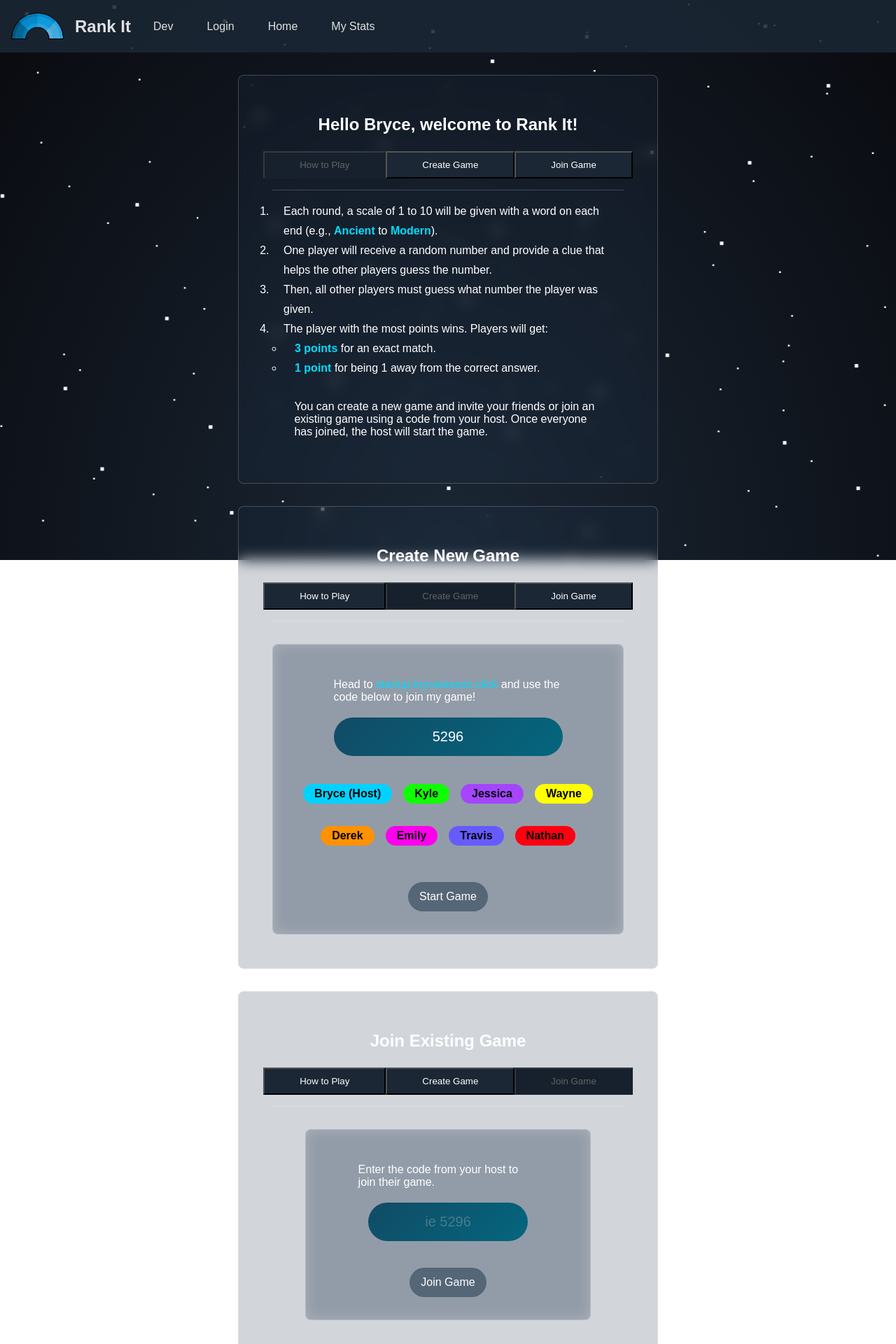
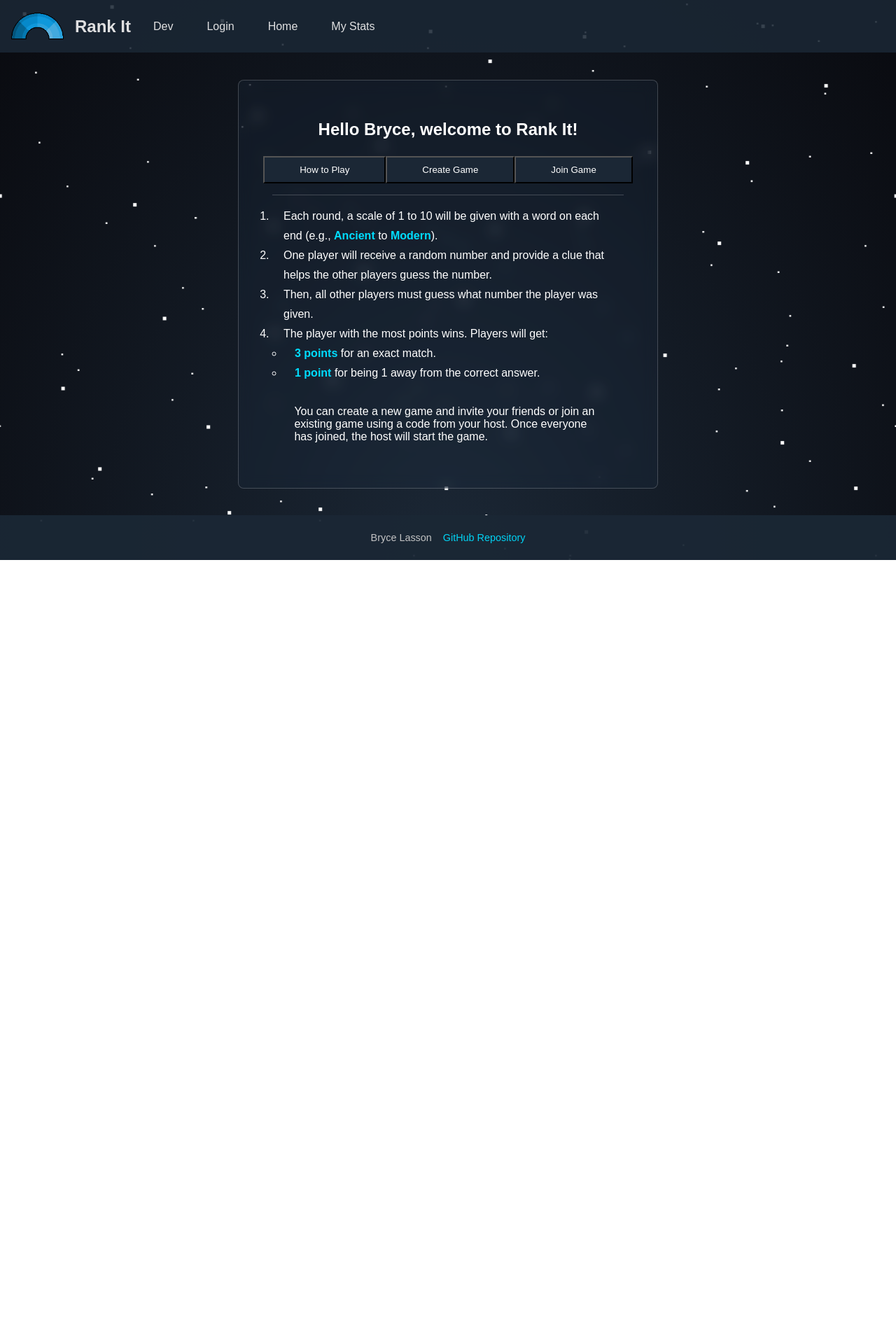
Before and after one commit to bolasson/startup, a React (Vite) app: page /home in a window 1280 px wide. Shown: the top 1920 px of the page at 70% size. After the commit the page ends 800 px from the top, so only its background shows below. Built offline with nearby package versions, Linux system fonts and the light colour scheme.

Commit message:
Updated home structure, created sub components, and updated navigation

```diff
--- a/src/home/home.jsx
+++ b/src/home/home.jsx
@@ -1,22 +1,38 @@
-import React from "react";
+import React, { useState } from "react";
 import "../styles.css";
 
 export default function Home() {
+
+    const welcomeMessage = "Hello Bryce, welcome to Rank It!";
+
+    const [activeTab, setActiveTab] = useState(<HowToPlay />);
+    const [tabTitle, setTabTitle] = useState(welcomeMessage);
+
+    function changeTab(title, component) {
+        setTabTitle(title);
+        setActiveTab(component);
+    }
+
     return (
         <main>
-            {/* <!-- Tabs to determine which form is enabled. The how to play tab will be enabled by default --> */}
-            {/* <!-- This reperesents the how to play tab of the form --> */}
             <section>
+                <h2>{tabTitle}</h2>
                 {/* <!-- Replace Bryce with the user's username --> */}
-                <h2>Hello Bryce, welcome to Rank It!</h2>
                 <div className="tabs">
-                    {/* <!-- When 'Create Game' is clicked, it will generate a code and populate the input field in the form below.  --> */}
-                    {/* <!-- When a tab is clicked the corresponding form will pop up. Some buttons are currently disabled to display the styling for each active tab. --> */}
-                    <button className="tab-link" disabled>How to Play</button>
-                    <button className="tab-link">Create Game</button>
-                    <button className="tab-link">Join Game</button>
+                    <button className="tab-link" onClick={() => { changeTab(welcomeMessage, <HowToPlay />) }}>How to Play</button>
+                    <button className="tab-link" onClick={() => { changeTab('Create a Game', <CreateGame />) }} >Create Game</button>
+                    <button className="tab-link" onClick={() => { changeTab('Join a Game', <JoinGame changeTab={changeTab} />) }} >Join Game</button>
                 </div>
                 <hr />
+                {activeTab}
+            </section>
+        </main>
+    );
+}
+
+function HowToPlay() {
+    return (
+        <>
             <ol>
                 <li>Each round, a scale of 1 to 10 will be given with a word on each end (e.g., <strong>Ancient</strong> to <strong>Modern</strong>).</li>
                 <li>One player will receive a random number and provide a clue that helps the other players guess the number.</li>
@@ -29,23 +45,26 @@ export default function Home() {
                 </li>
             </ol>
             <p>You can create a new game and invite your friends or join an existing game using a code from your host. Once everyone has joined, the host will start the game.</p>
-            </section>
-            {/* <!-- This reperesents the create game tab of the form --> */}
-            <section>
-                <h2>Create New Game</h2>
-                <div className="tabs">
-                    {/* <!-- When 'Create Game' is clicked, it will generate a code and populate the input field in the form below.  --> */}
-                    {/* <!-- When a tab is clicked the corresponding form will pop up.--> */}
-                    <button className="tab-link">How to Play</button>
-                    <button className="tab-link" disabled>Create Game</button>
-                    <button className="tab-link">Join Game</button>
-                </div>
-                <hr />
+        </>
+    );
+}
+
+function CreateGame() {
+    return (
+        <>
             {/* <!-- Using the get method for now, so I can verify the form is working --> */}
-                <form className="transparent-form" method="get" action="play">
+            <form className="transparent-form" method="get" action="play" >
                 <p>Head to <a href="https://startup.brycelasson.click" target="_blank">startup.brycelasson.click</a> and use the code below to join my game!</p>
                 <input className="user-input" type="number" id="generatedCodeField" name="generatedCodeValue" value="5296" readOnly />
-                    {/* <!-- Update this list dynamically as players join --> */}
+                <PlayerList />
+                <button type="submit" style={{ width: 'auto' }} >Start Game</button>
+            </form >
+        </>
+    )
+}
+
+function PlayerList() {
+    return (
         <ul>
             <li style={{ background: '#00D2FF' }}>Bryce (Host)</li>
             <li style={{ background: '#0FFF00' }}>Kyle</li>
@@ -56,28 +75,29 @@ export default function Home() {
             <li style={{ background: '#665bff' }}>Travis</li>
             <li style={{ background: '#FF0010' }}>Nathan</li>
         </ul>
-                    <button type="submit" style={{ width: 'auto' }} >Start Game</button>
-                </form>
-            </section>
-            <section>
-                <h2>Join Existing Game</h2>
-                <div className="tabs">
-                    {/* <!-- When a tab is clicked the corresponding form will pop up.--> */}
-                    <button className="tab-link">How to Play</button>
-                    <button className="tab-link">Create Game</button>
-                    <button className="tab-link" disabled>Join Game</button>
-                </div>
-                <hr />
-                {/* <!-- Using the get method for now, so I can verify the form is working --> */}
-                <form className="transparent-form" method="get" action="play">
+    )
+}
+
+function JoinGame({ changeTab }) {
+    return (
+        <>
             <p>Enter the code from your host to join their game.</p>
             <div className="form-field">
                 <input className="user-input" type="number" id="joinCodeField" name="joinCodeValue" placeholder="ie 5296" required />
             </div>
             <br />
-                    <button type="submit" style={{ width: 'auto' }}>Join Game</button>
+            <button className="submit-vote" onClick={() => { changeTab('Waiting Room', <WaitingRoom />) }} style={{ width: 'auto' }}>Join Game</button>
+        </>
+    )
+}
+
+function WaitingRoom() {
+    return (
+        <>
+            <p>Waiting for the host to start the game...</p>
+            <form className="transparent-form" >
+                <PlayerList />
             </form>
-            </section>
-        </main>
-    );
+        </>
+    )
 }
--- a/src/styles.css
+++ b/src/styles.css
@@ -258,6 +258,7 @@ section p,
 
 /* List styling inside forms or play areas */
 .transparent-form ul,
+.player-list ul,
 .play-area ul {
     padding-inline: 0;
     padding-block: 1.25rem;
@@ -267,20 +268,24 @@ section p,
     justify-content: center;
 }
 
-/* List items in forms vs. leaderboard (override margins where needed) */
+/* List items in forms vs. leaderboard (override margins where need ed) */
 .transparent-form li,
+.player-list li,
 .leaderboard li {
     list-style: none;
     background: #005562;
     color: black;
     font-weight: 700;
-    /* 9999px → 9999rem */
     border-radius: 9999rem;
     text-align: center;
 }
 
 .transparent-form li {
     margin-block: 1rem;
+}
+
+.player-list li {
+    margin-block: 0.5rem;
 }
 
 .leaderboard li {
```
Lines whose indentation alone changed are shown as unchanged.
